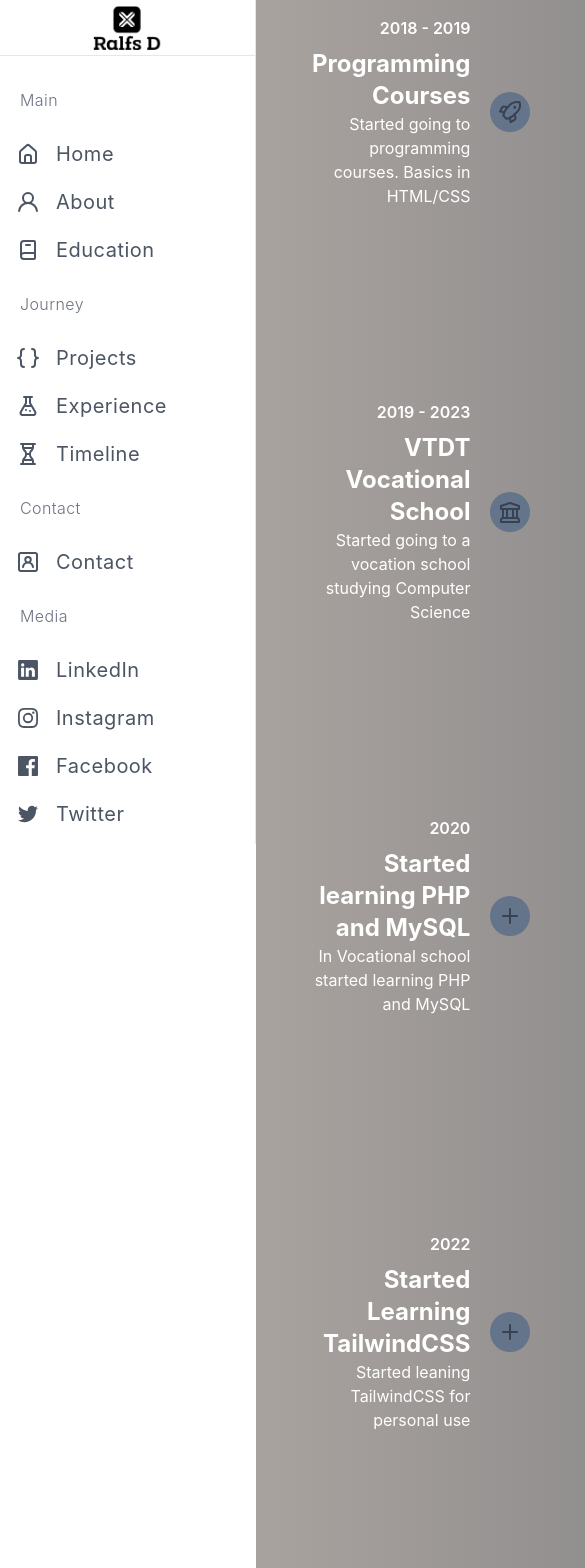
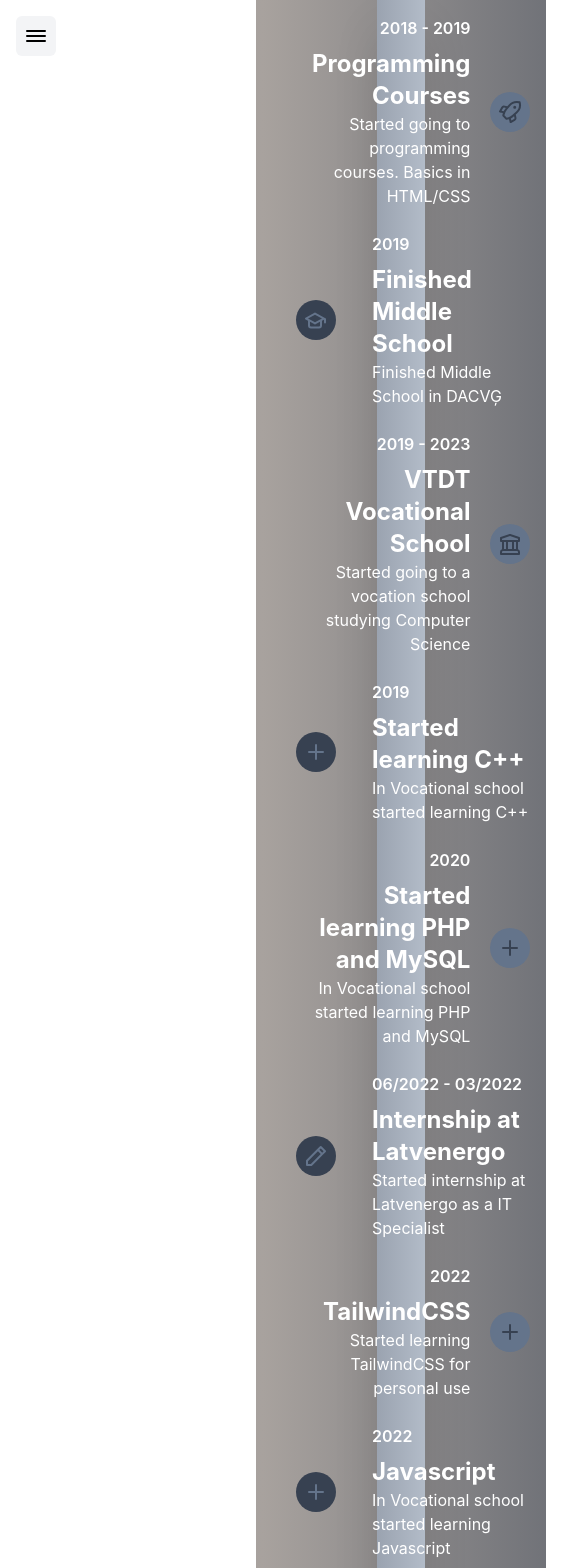
Before and after one commit to HighRollerLV/myportfolio, a React (Create React App) app: page /timeline in a window 390 px wide. Shown: the top 1568 px of the page, 585 px wide, since content can reach past the window. Built offline with nearby package versions, Linux system fonts and the light colour scheme.

Commit message:
Hamburger Menu 75% Done

```diff
--- /dev/null
+++ b/src/components/Hamburger.js
@@ -0,0 +1,36 @@
+import React from 'react';
+import { UilBars } from '@iconscout/react-unicons';
+
+const HamburgerMenu = ({ isSidebarOpen, setIsSidebarOpen }) => {
+    return (
+        <div className="relative">
+            <button
+                className="fixed top-4 left-4 z-50 p-2 rounded-md bg-gray-100 hover:bg-gray-200 transition-all duration-300 ease-in-out"
+                onClick={() => setIsSidebarOpen(!isSidebarOpen)}
+            >
+                {isSidebarOpen ? (
+                    /* Replace with your close icon or symbol if needed */
+                    <svg
+                        xmlns="http://www.w3.org/2000/svg"
+                        className="h-6 w-6"
+                        fill="none"
+                        viewBox="0 0 24 24"
+                        stroke="currentColor"
+                    >
+                        <path
+                            strokeLinecap="round"
+                            strokeLinejoin="round"
+                            strokeWidth="2"
+                            d="M6 18L18 6M6 6l12 12"
+                        />
+                    </svg>
+                ) : (
+                    /* Use the UilBars icon here */
+                    <UilBars size="24" color="currentColor" />
+                )}
+            </button>
+        </div>
+    );
+};
+
+export default HamburgerMenu;
--- a/src/components/HamburgerMenu.js
+++ /dev/null
@@ -1,10 +0,0 @@
-import React from 'react';
-import { UilBars } from '@iconscout/react-unicons';
-
-const HamburgerMenu = ({ onClick }) => (
-    <button onClick={onClick} className="h-10 w-10 text-gray-600 hover:text-gray-800">
-        <UilBars size={24} />
-    </button>
-);
-
-export default HamburgerMenu;
--- a/src/components/Sidebar.js
+++ b/src/components/Sidebar.js
@@ -1,27 +1,39 @@
-import React from 'react';
+import React, {useState} from 'react';
 import SectionTitle from "./SectionTitle";
 import SidebarItem from "./SidebarItem";
 import {
     UilBookAlt,
     UilBracketsCurly,
-    UilEstate, UilFacebook,
+    UilEstate,
+    UilFacebook,
     UilFlask,
-    UilHourglass, UilInstagram, UilLinkedin, UilTwitter,
+    UilHourglass,
+    UilInstagram,
+    UilLinkedin,
+    UilTwitter,
     UilUser,
     UilUserSquare
 } from "@iconscout/react-unicons";
+import HamburgerMenu from "./Hamburger";
 
 const Sidebar = () => {
+    const [isSidebarOpen, setIsSidebarOpen] = useState(false);
+
     return (
-        <div className="fixed flex flex-col top-0 left-0 w-64 bg-white h-full border-r">
-            <div className="flex items-center justify-center h-14 border-b">
-                <img src="/media/logoX.jpg" alt="Logo" className="w-18 h-18 object-contain" />
+        <div className="relative">
+            {/* Display the HamburgerMenu button only on smaller screens */}
+            <div className="lg:hidden">
+                <HamburgerMenu isSidebarOpen={isSidebarOpen} setIsSidebarOpen={setIsSidebarOpen}/>
             </div>
-            <div className="overflow-y-auto overflow-x-hidden flex-grow">
+            <div
+                // Control visibility based on screen size
+                className={`fixed flex flex-col top-0 left-0 w-64 bg-white h-full border-r ${isSidebarOpen ? 'block' : 'hidden'} lg:block`}
+            >
+                {/* Sidebar content */}
                 <ul className="flex flex-col py-4 space-y-1">
                     {/* Main Section */}
-                    <SectionTitle sectionName="Main" />
-                    <SidebarItem icon={<UilEstate />} text="Home" to="/" />
+                    <SectionTitle sectionName="Main"/>
+                    <SidebarItem icon={<UilEstate/>} text="Home" to="/"/>
                     <SidebarItem icon={<UilUser/>} text="About" to="/about"/>
                     <SidebarItem icon={<UilBookAlt/>} text="Education" to="/education"/>
 
--- a/src/components/pages/Timeline.js
+++ b/src/components/pages/Timeline.js
@@ -7,22 +7,23 @@ import {
     UilPen,
     UilStar,
     UilPlus,
+    UilGraduationCap,
 } from '@iconscout/react-unicons';
 
 
 const Timeline = () => {
     return (
         <div className="min-h-screen bg-gradient-to-r from-slate-500 via-stone-400 to-gray-700 background-animate">
-            <div className="container mx-auto">
-                <div className="relative h-full justify-center items-center flex">
+            <div className="container mx-auto flex justify-center items-center">
+                <div className="relative h-full w-11/12 md:w-9/12 lg:w-3/6 justify-center items-center flex">
                     {/* Vertical line */}
                     <div
                         className="absolute bg-gradient-to-l from-slate-300 to-gray-500 background-animate
-                        h-full w-12 shadow-2xl left-1/2 top-0 transform -translate-x-1/2">
+                        h-full w-12 shadow-2xl">
                     </div>
 
                     {/* Timeline items */}
-                    <div className="flex flex-col justify-between items-start pl-10 pr-4 py-4 gap-6">
+                    <div className="flex flex-col pl-10 pr-4 py-4 gap-6">
                         <TimelineData
                             YearFrom="2018"
                             YearTo="- 2019"
@@ -36,7 +37,7 @@ const Timeline = () => {
                             Subject="Finished Middle School"
                             Description="Finished Middle School in DACVĢ"
                             index={2}
-                            Icon={<UilUniversity />}
+                            Icon={<UilGraduationCap />}
                         />
                         <TimelineData
                             YearFrom="2019"
@@ -70,14 +71,14 @@ const Timeline = () => {
                         />
                         <TimelineData
                             YearFrom="2022"
-                            Subject="Started Learning TailwindCSS"
-                            Description="Started leaning TailwindCSS for personal use"
+                            Subject="TailwindCSS"
+                            Description="Started learning TailwindCSS for personal use"
                             index={7}
                             Icon={<UilPlus  />}
                         />
                         <TimelineData2
                             YearFrom="2022"
-                            Subject="Started learning Javascript"
+                            Subject="Javascript"
                             Description="In Vocational school started learning Javascript"
                             index={8}
                             Icon={<UilPlus  />}
@@ -101,8 +102,8 @@ const Timeline = () => {
                         />
                         <TimelineData
                             YearFrom="2023"
-                            Subject="Started learning Laravel"
-                            Description="Started leaning Laravel at DeskTime"
+                            Subject="Laravel"
+                            Description="Started learning the Larvel framework at DeskTime"
                             index={11}
                             Icon={<UilPlus  />}
                         />
@@ -111,12 +112,12 @@ const Timeline = () => {
                             Subject="Finished Vocational School VTDT"
                             Description="Graduated Vocational School and got a Vocational Diploma in Computer Science"
                             index={12}
-                            Icon={<UilPlus  />}
+                            Icon={<UilGraduationCap  />}
                         />
                         <TimelineData
                             YearFrom="2023"
-                            Subject="Started learning React"
-                            Description="Started learning React for personal use"
+                            Subject="React"
+                            Description="Started learning the React framework for personal use"
                             index={13}
                             Icon={<UilPlus  />}
                         />
--- a/src/components/pages/Timeline/TimelineData.js
+++ b/src/components/pages/Timeline/TimelineData.js
@@ -1,10 +1,9 @@
 import React from 'react';
 
 function TimelineData({YearFrom, YearTo, Subject, Description, isEven, Icon}) {
-    const circlePositionClass = isEven ? 'ml-auto' : 'mr-auto';
 
     return (
-        <div className={`mr-[31.9rem] flex items-center gap-5 z-10 ${isEven ? 'flex-row-reverse' : 'flex-row'}`}>
+        <div className="flex items-center gap-5 z-10">
             <div className="ml-4 flex flex-col text-right text-white">
                 {/* Year */}
                 <div className="font-semibold mb-2"><p>{YearFrom} {YearTo}</p></div>
@@ -13,7 +12,7 @@ function TimelineData({YearFrom, YearTo, Subject, Description, isEven, Icon}) {
                 <p className="text-base">{Description}</p>
             </div>
             {/* Circle */}
-            <div className={`flex justify-center items-center ${circlePositionClass}`}>
+            <div className="flex justify-center items-center">
                 <div className="w-10 h-10 bg-slate-500 rounded-full flex justify-center items-center">
                     <span className="text-gray-700">{Icon}</span>
                 </div>
--- a/src/components/pages/Timeline/TimelineData2.js
+++ b/src/components/pages/Timeline/TimelineData2.js
@@ -1,12 +1,11 @@
 import React from 'react';
 
 function TimelineData2({YearFrom, YearTo, Subject, Description, isEven, Icon}) {
-    const circlePositionClass = isEven ? 'ml-auto' : 'mr-auto';
 
     return (
-        <div className={`ml-[30.4rem] flex items-center gap-5 z-10 ${isEven ? 'flex-row-reverse' : 'flex-row'}`}>
+        <div className="flex items-center gap-5 z-10">
             {/* Circle */}
-            <div className={`flex justify-center items-center ${circlePositionClass}`}>
+            <div className="flex justify-center items-center">
                 <div className="w-10 h-10 bg-gray-700 rounded-full flex justify-center items-center">
                     <span className="text-slate-500">{Icon}</span>
                 </div>
```
